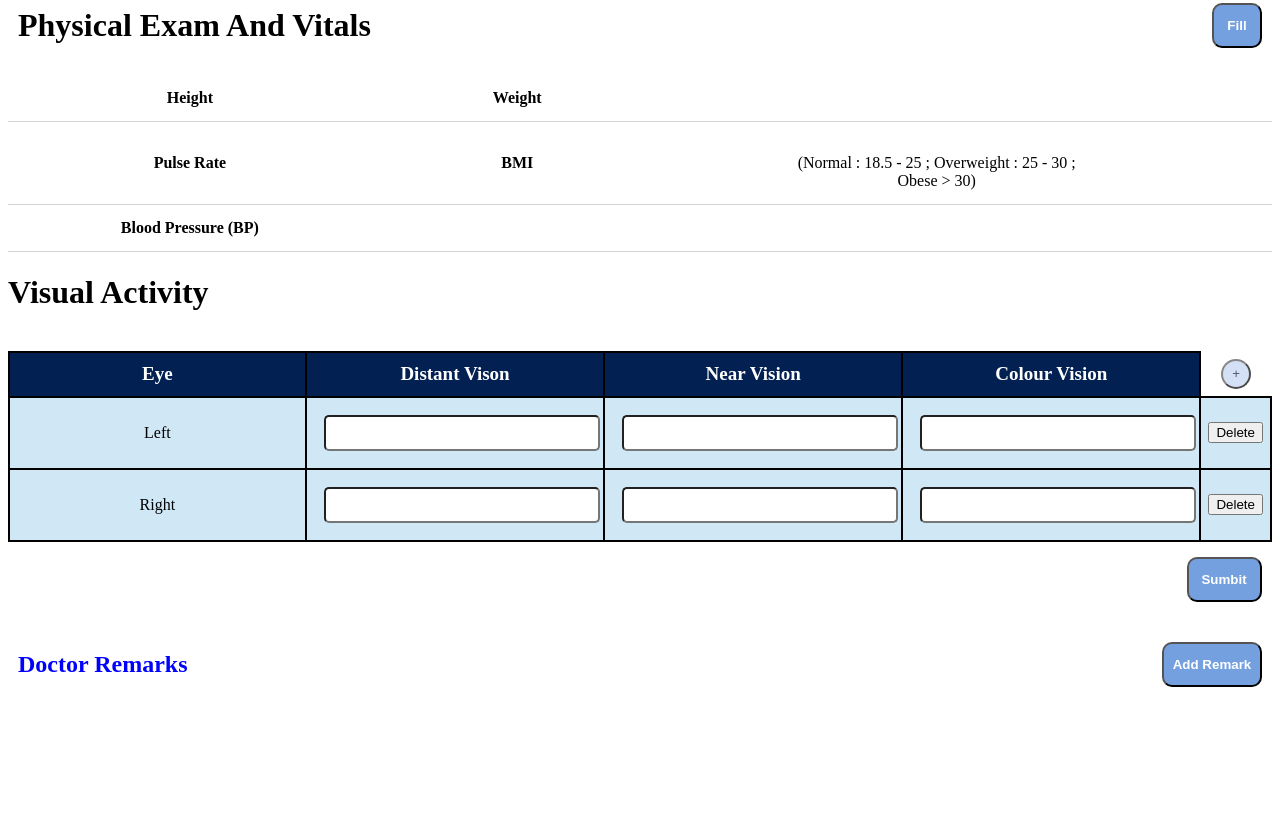
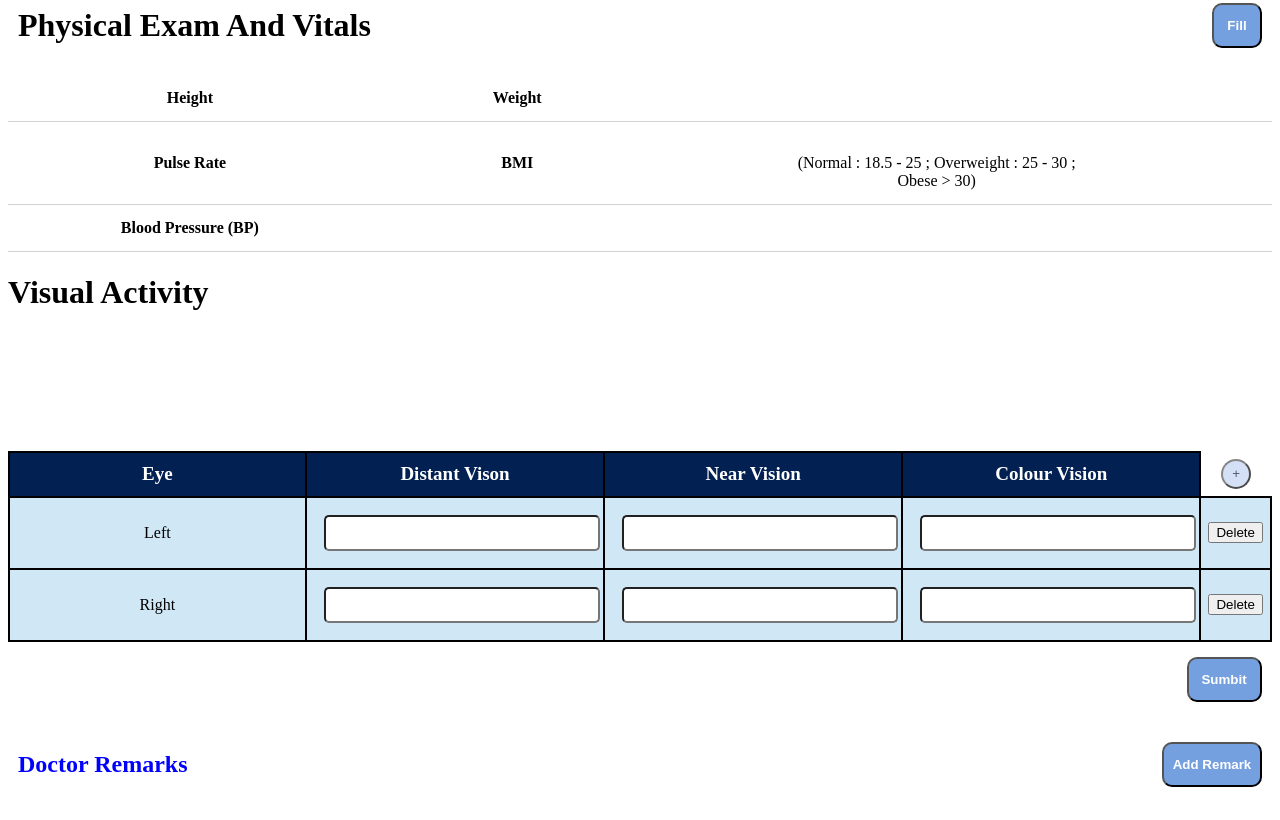
Before and after one commit to projects292012/p1_2, a plain HTML site: page index.html in a window 1280 px wide. Shown: the part 1767-2587 px from the top of the page. Before the commit the page ends 2487 px from the top, so only its background shows below. Drawn offline with nearby package versions, Linux system fonts and the light colour scheme.

Commit message:
visual activity margin1

```diff
--- a/style.css
+++ b/style.css
@@ -160,7 +160,7 @@ body{
 	box-shadow: 2px 2px 2px gray;
 }
 .visual_activity_div{
-	margin-top: 40px;
+	margin-top: 140px;
 }
 select{
 	width: 95%;
```
